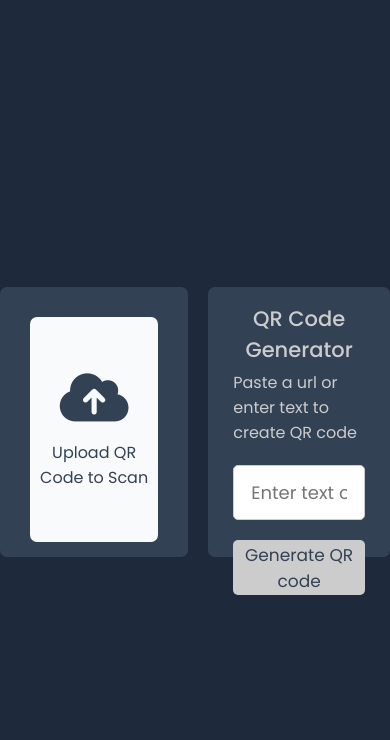
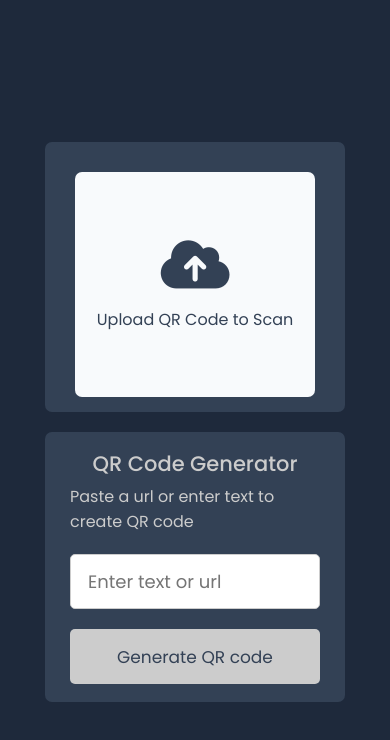
Before and after one commit to Yulduzb/QR-Code-Project, a plain HTML site: page index.html in a window 390 px wide. Drawn offline with Linux system fonts and the light colour scheme.

Commit message:
set media screen

```diff
--- a/style.css
+++ b/style.css
@@ -200,3 +200,22 @@ header p {
     pointer-events: auto;
     transition: opacity 0.5s 0.05s ease;
 }
+
+
+/*media*/
+
+@media screen and (max-width:600px) {
+    body{
+        flex-direction: column;
+    }
+
+    .reader,
+    .generator {
+        height: 270px;
+        width: 300px;
+
+    }
+
+
+
+}
```
Also changed, not shown: indir.png (added).
